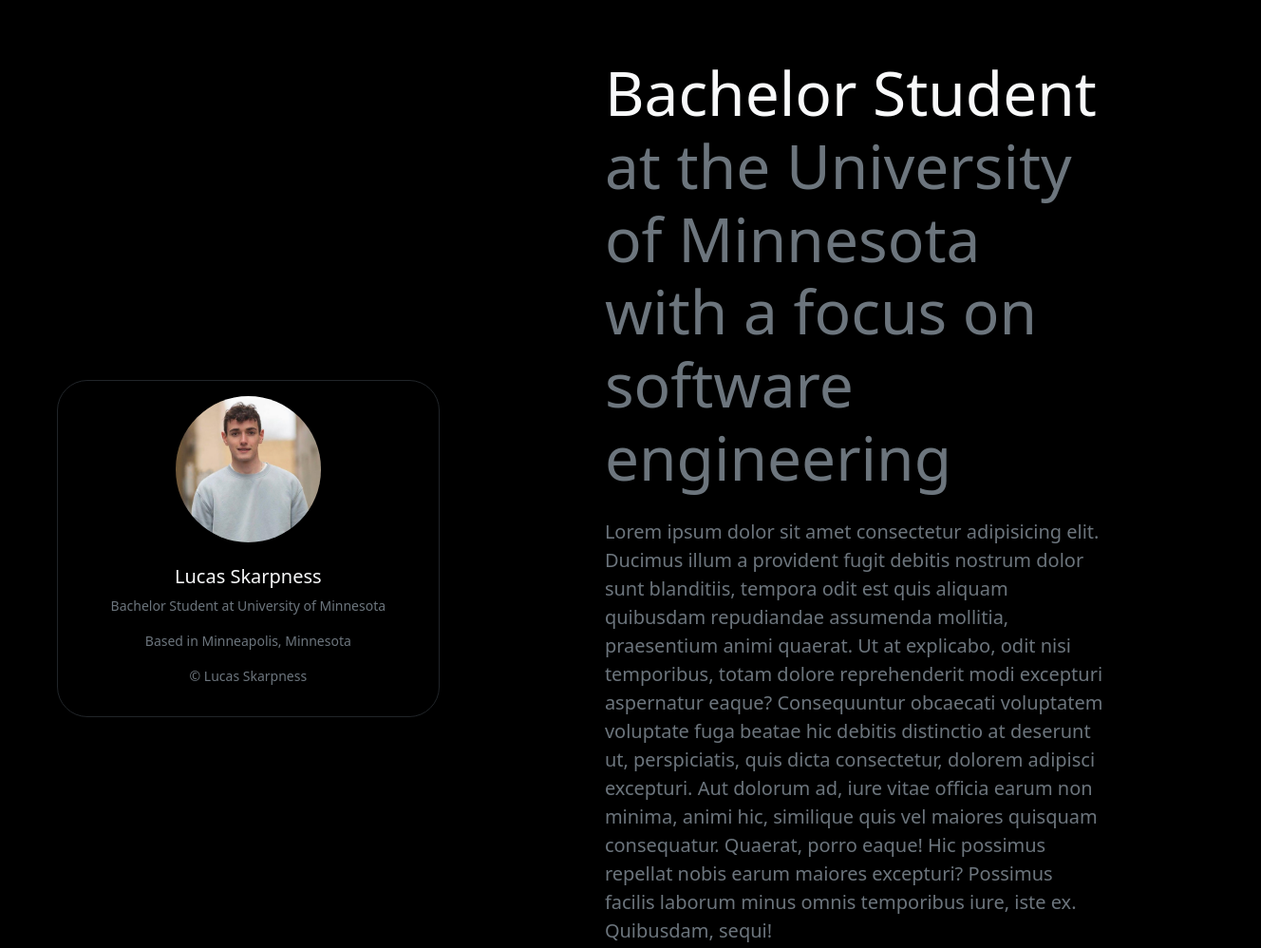
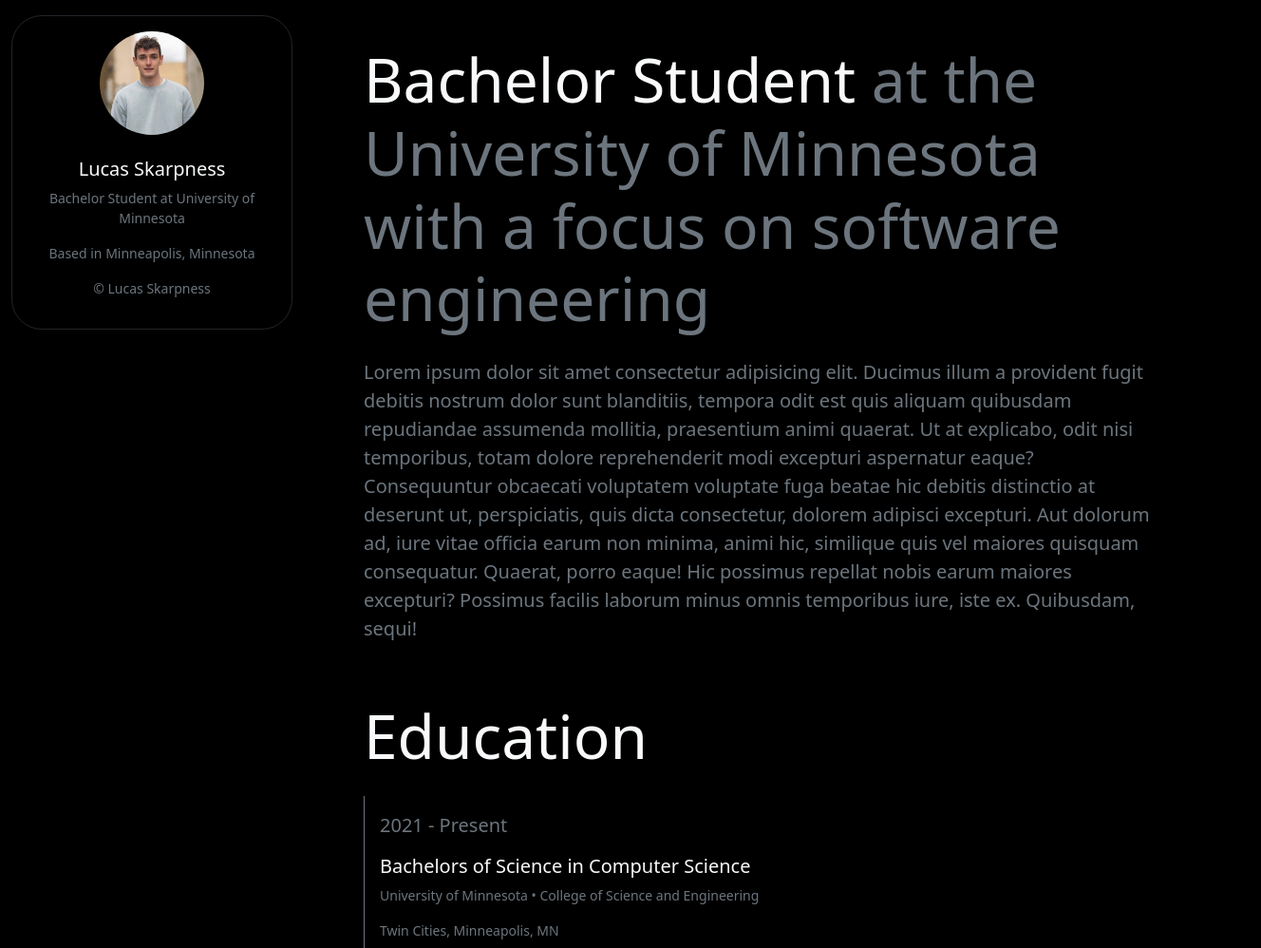
Before and after one commit to lmskarpness/lmskarpness.github.io, a website: page index.html in a window 1280 px wide. Shown: the top 998 px of the page at 95% size, 1328 px wide, since content can reach past the window. Drawn offline with nearby package versions, Linux system fonts and the light colour scheme.

Commit message:
edit to layout

```diff
--- a/index.html
+++ b/index.html
@@ -8,11 +8,12 @@
     </head>
     <body style="background-color: black;">
 
-        <div class="container-fluid mx-5">
+        <div class="container-fluid mt-3">
             <div class="row">
-                <div class="col-xl-4">
-                    <div class="sticky-top top-50 start-0 translate-middle-lg-y">
-                        <div class="container p-3 my-4 border border-1 border-dark rounded-5">
+                <div class="col-xl-3">
+                    <!--                                  v  top-50 start-0 translate-middle-y -->
+                    <div class="sticky-top">
+                        <div class="container p-3 border border-1 border-dark rounded-5">
                             <div class="row justify-content-center align-items-center">
                                 <div class="col text-center text-light">
                                     <img class="col-5 rounded-pill" src="portrait.png" alt="Portrait of me" class="img-fluid">
@@ -25,12 +26,12 @@
                         </div>
                     </div>
                 </div>
-                <div class="col-xl-8">
+                <div class="col-xl-9">
                     <!-- intro -->
                     <section id="#intro">
                         <div class="container-lg">
                             <div class="row justify-content-center align-items-center">
-                                <div class="col-md-8">
+                                <div class="col-md-11">
                                     <div class="display-3">
                                         <span class="text-light">Bachelor Student </span>
                                         <span class="text-secondary"> at the University of Minnesota with a focus on software engineering</span>
@@ -47,7 +48,7 @@
                     <section id="education">
                         <div class="container-lg">
                             <div class="row g-4 justify-content-center align-items-center">
-                                <div class="col-md-8">
+                                <div class="col-md-11">
                                     <div class="display-3 mb-4">
                                         <span class="text-light">Education</span>
                                     </div>
@@ -68,7 +69,7 @@
                     <section id="experience">
                         <div class="container-lg">
                             <div class="row g-4 justify-content-center align-items-center">
-                                <div class="col-md-8">
+                                <div class="col-md-11">
                                     <div class="display-3 mb-4">
                                         <span class="text-light">Experience</span>
                                     </div>
@@ -106,7 +107,7 @@
                     <section id="skills">
                         <div class="container-lg">
                             <div class="row g-4 justify-content-center align-items-center">
-                                <div class="col-md-8">
+                                <div class="col-md-11">
                                     <div class="display-3 mb-4">
                                         <span class="text-light">Skills</span>
                                     </div>
--- a/style.css
+++ b/style.css
@@ -1,3 +1,9 @@
 section{
-    padding: 60px 0;
+    padding: 30px 0;
 }
+
+@media (max-width: 767px) {
+    .translate-middle-y {
+        transform: none;
+    }
+}
```
Also changed, not shown: 2 other files.
